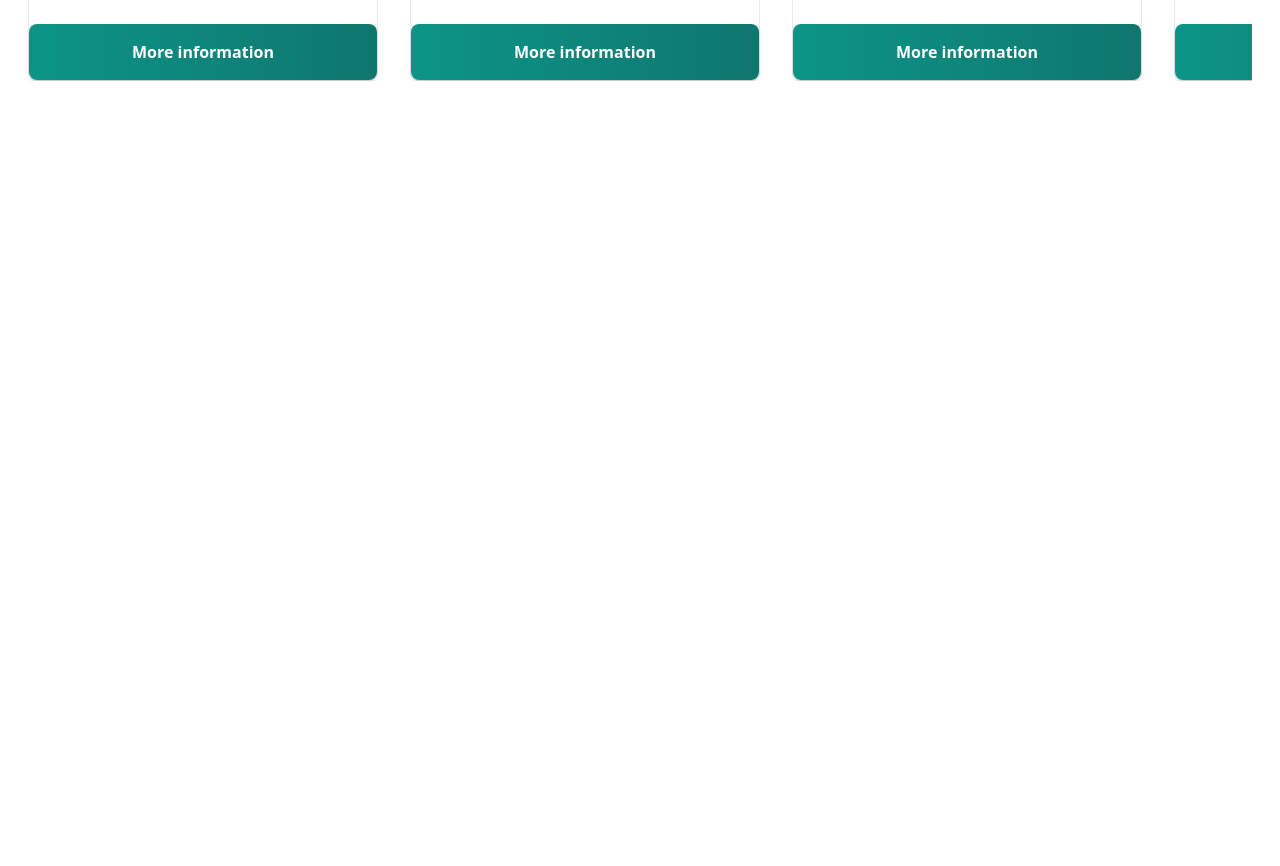
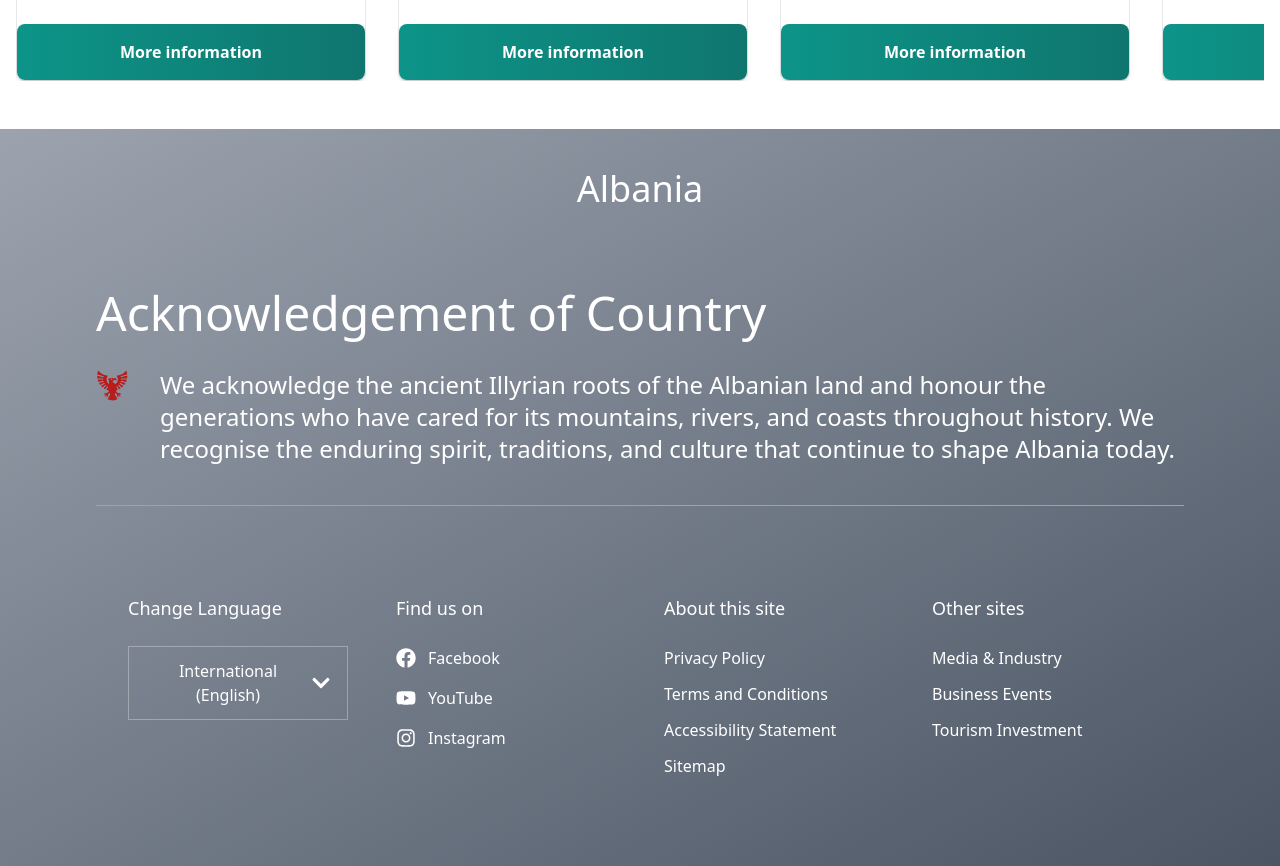
Before and after one commit to suzi216/toursfrontend, a Next.js app: page / in a window 1280 px wide. Shown: the part 1320-2186 px from the top of the page. Before the commit the page ends 1409 px from the top, so only its background shows below. Built offline with nearby package versions, Linux system fonts and the light colour scheme; no server answers.

Commit message:
Addfooter

```diff
--- a/src/components/admin-home.js
+++ b/src/components/admin-home.js
@@ -3,10 +3,10 @@ import Input from '../components/core/Input'
 import MultiSelectInput from '../components/core/MultiSelectInput'
 import DiscoverAlbaniaLogo from '../components/core/Logo'
 import ProductService from '@/untils/services/ProductService'
-import { Bars3Icon, MagnifyingGlassIcon, ShoppingBagIcon, XMarkIcon } from '@heroicons/react/24/outline'
+import { MagnifyingGlassIcon } from '@heroicons/react/24/outline'
 import { categoryOptions } from '../constants/filter'
-import { GiMagnifyingGlass, GiPhotoCamera, GiCarWheel, GiCalendar, GiSpookyHouse, GiKnifeFork, GiTicket } from 'react-icons/gi';
-import { HiArrowLeft, HiArrowRight } from "react-icons/hi2";
+import { GiMagnifyingGlass, GiPhotoCamera, GiCarWheel, GiCalendar, GiSpookyHouse, GiKnifeFork, GiTicket, GiEagleEmblem } from 'react-icons/gi';
+import { FaFacebook, FaInstagram, FaYoutube, FaChevronDown } from "react-icons/fa";
 
 
 // import AlbaniaMap from '../components/core/Map'
@@ -153,7 +153,7 @@ export default function AdminHome() {
 
   return (
     <>
-      <div className='mx-3'>
+      <div className=''>
         <header className="relative bg-white">
 
           <nav aria-label="Top" className="mx-auto  px-4 sm:px-6 lg:px-8">
@@ -311,95 +311,111 @@ export default function AdminHome() {
           </div>
         </div>
 
-        {addProduct &&
-          <div className="fixed top-1/2 left-1/2 transform -translate-x-1/2 -translate-y-1/2 z-50 bg-white p-4 shadow-lg w-2/4 h-3/5">
-            <div className='flex flex-row items-center justify-between '>
-              <h3 className='m-4'>Add a New Product</h3>
+        <div className="bg-gradient-to-br from-gray-400 to-gray-600 px-6 py-10 md:px-12 lg:px-24 mt-10">
+          <div className="max-w-7xl mx-auto">
+            <div className="flex items-center justify-center gap-3 mb-20">
+              <span className="text-white text-4xl font-light">Albania</span>
+            </div>
+
+            <div className="space-y-8">
+              <h1 className="text-white text-4xl md:text-5xl font-light">
+                Acknowledgement of Country
+              </h1>
+
+              <div className="flex items-start gap-8">
+                <div className="flex items-center gap-2 text-red-700">
+                  <GiEagleEmblem size={32} />
+                </div>
+
+                <div className="flex-1 space-y-6">
+                  <p className="text-white text-xl md:text-2xl leading-relaxed font-light">
+                    We acknowledge the ancient Illyrian roots of the Albanian land and honour the generations who have cared for its mountains, rivers, and coasts throughout history. We recognise the enduring spirit, traditions, and culture that continue to shape Albania today.  </p>
+                </div>
+              </div>
+            </div>
+          </div>
+          <hr className="border-gray-400 my-10 " />
+
+          <footer className="text-white py-12 px-8">
+            <div className="max-w-7xl mx-auto grid grid-cols-1 md:grid-cols-2 lg:grid-cols-4 gap-12">
+              <div>
+                <h3 className="text-lg font-light mb-6">Change Language</h3>
+                <div className="relative">
+                  <button className="w-full flex items-center justify-between border border-white/30 px-4 py-3 hover:bg-white/10 transition-colors">
+                    <span className="font-light">International (English)</span>
+                    <FaChevronDown className="w-5 h-5" />
+                  </button>
+                </div>
+              </div>
+              <div>
+                <h3 className="text-lg font-light mb-6">Find us on</h3>
+                <div className="space-y-4">
+                  <a href="#" className="flex items-center gap-3 hover:opacity-80 transition-opacity">
+                    <FaFacebook className="w-5 h-5" />
+                    <span className="font-light">Facebook</span>
+                  </a>
+                  <a href="#" className="flex items-center gap-3 hover:opacity-80 transition-opacity">
+                    <FaYoutube className="w-5 h-5" />
+                    <span className="font-light">YouTube</span>
+                  </a>
+                  <a href="#" className="flex items-center gap-3 hover:opacity-80 transition-opacity mt-6">
+                    <FaInstagram className="w-5 h-5" />
+                    <span className="font-light">Instagram</span>
+                  </a>
+
+                </div>
+              </div>
 
               <div>
-                <button className='font-bold' onClick={() => setAddProduct(!addProduct)}> X</button>
+                <h3 className="text-lg font-light mb-6">About this site</h3>
+                <ul className="space-y-3">
+                  <li>
+                    <a href="#" className="font-light hover:opacity-80 transition-opacity">
+                      Privacy Policy
+                    </a>
+                  </li>
+                  <li>
+                    <a href="#" className="font-light hover:opacity-80 transition-opacity">
+                      Terms and Conditions
+                    </a>
+                  </li>
+                  <li>
+                    <a href="#" className="font-light hover:opacity-80 transition-opacity">
+                      Accessibility Statement
+                    </a>
+                  </li>
+                  <li>
+                    <a href="#" className="font-light hover:opacity-80 transition-opacity">
+                      Sitemap
+                    </a>
+                  </li>
+                </ul>
+              </div>
+
+              <div>
+                <h3 className="text-lg font-light mb-6">Other sites</h3>
+                <ul className="space-y-3">
+                  <li>
+                    <a href="#" className="font-light hover:opacity-80 transition-opacity">
+                      Media & Industry
+                    </a>
+                  </li>
+                  <li>
+                    <a href="#" className="font-light hover:opacity-80 transition-opacity">
+                      Business Events
+                    </a>
+                  </li>
+                  <li>
+                    <a href="#" className="font-light hover:opacity-80 transition-opacity">
+                      Tourism Investment
+                    </a>
+                  </li>
+                </ul>
               </div>
             </div>
-            <div className="grid grid-cols-1 md:grid-cols-2 gap-x-10 gap-y-5 w-full md:flex-1">
-              <Input
-                label={'Name' + '*'}
-                placeholder={'Name'}
-                value={name}
-                onChange={setName}
-                backgroundColor=" "
-              />
-              <Input
-                label={'Description' + '*'}
-                placeholder={'Description'}
-                value={description}
-                onChange={setDescription}
-                backgroundColor=" bg-opacity-20"
-              />
-              <Input
-                label={'Unit Price' + '*'}
-                placeholder={'Unit Price'}
-                value={unitPrice}
-                onChange={setUnitPrice}
-                backgroundColor=" bg-opacity-20"
-              />
-              <Input
-                label={'Characteristics' + '*'}
-                placeholder={'Characteristics'}
-                value={characteristics}
-                onChange={setCharacteristics}
-                backgroundColor=" bg-opacity-20"
-              />
-              <Input
-                label={'Size' + '*'}
-                placeholder={'Size'}
-                value={size}
-                onChange={setSize}
-                backgroundColor=" bg-opacity-20"
-              />
+          </footer>
+        </div>
 
-              <MultiSelectInput
-                backgroundColor="#F0FBFF"
-                id="language"
-                placeholder={'Category'}
-                selected={categories}
-                onSelect={(value) => {
-                  setCategory(value)
-                }}
-                options={categoryOptions}
-                className="flex-1 mb-3"
-                formatOptionLabel={formatOptionLabel}
-              />
-
-
-              <Input
-                label={'Variability' + '*'}
-                placeholder={'Variability'}
-                value={variability}
-                onChange={setVariability}
-                backgroundColor=" bg-opacity-20"
-              />
-
-              <Input
-                label={'Images' + '*'}
-                placeholder={'Images'}
-                value={img}
-                onChange={setImages}
-                backgroundColor=" bg-opacity-20"
-              />
-            </div>
-
-            <div className='mt-5'>
-              <button
-                type="submit"
-                className="bg-blue-600 hover:bg-blue-700 text-white font-bold py-1 px-4 rounded shadow"
-                onClick={createProduct}
-              >
-                Create Product
-              </button>
-            </div>
-
-          </div>
-        }
       </div>
     </>
   )
```
